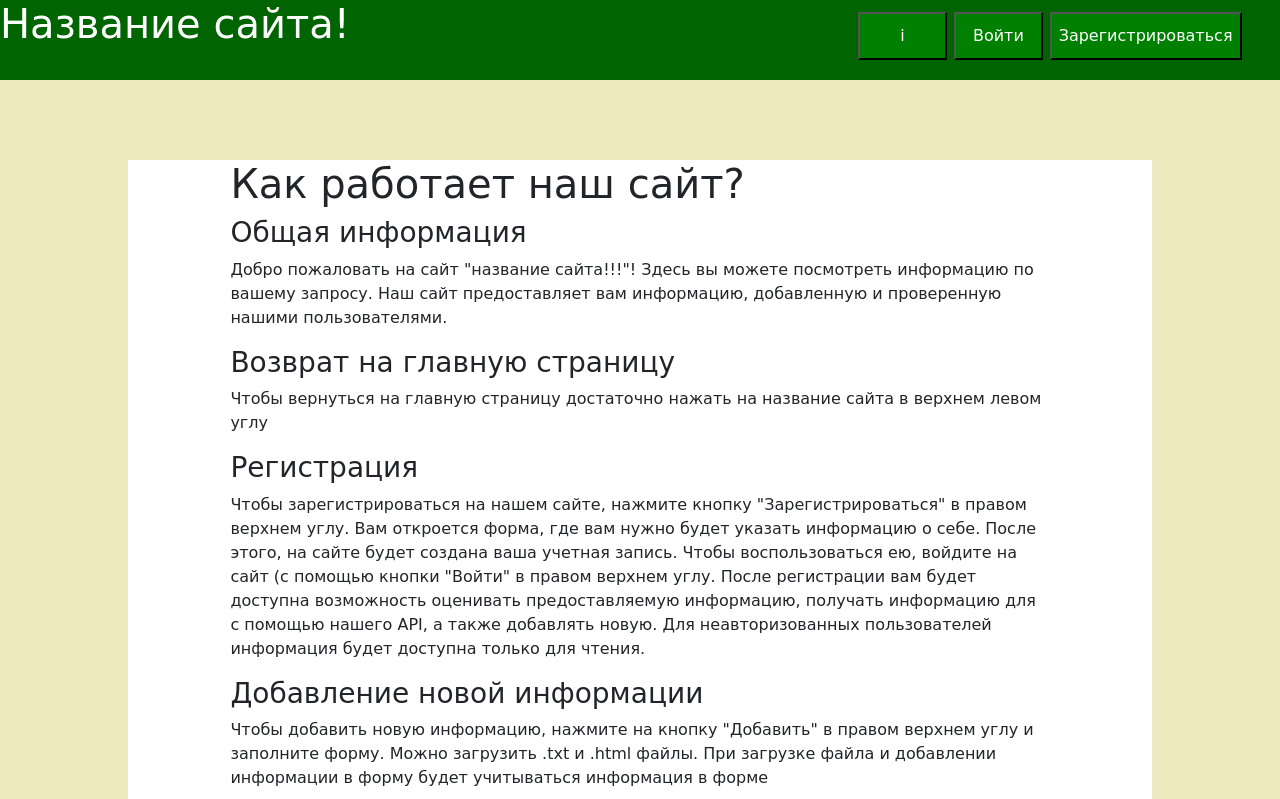
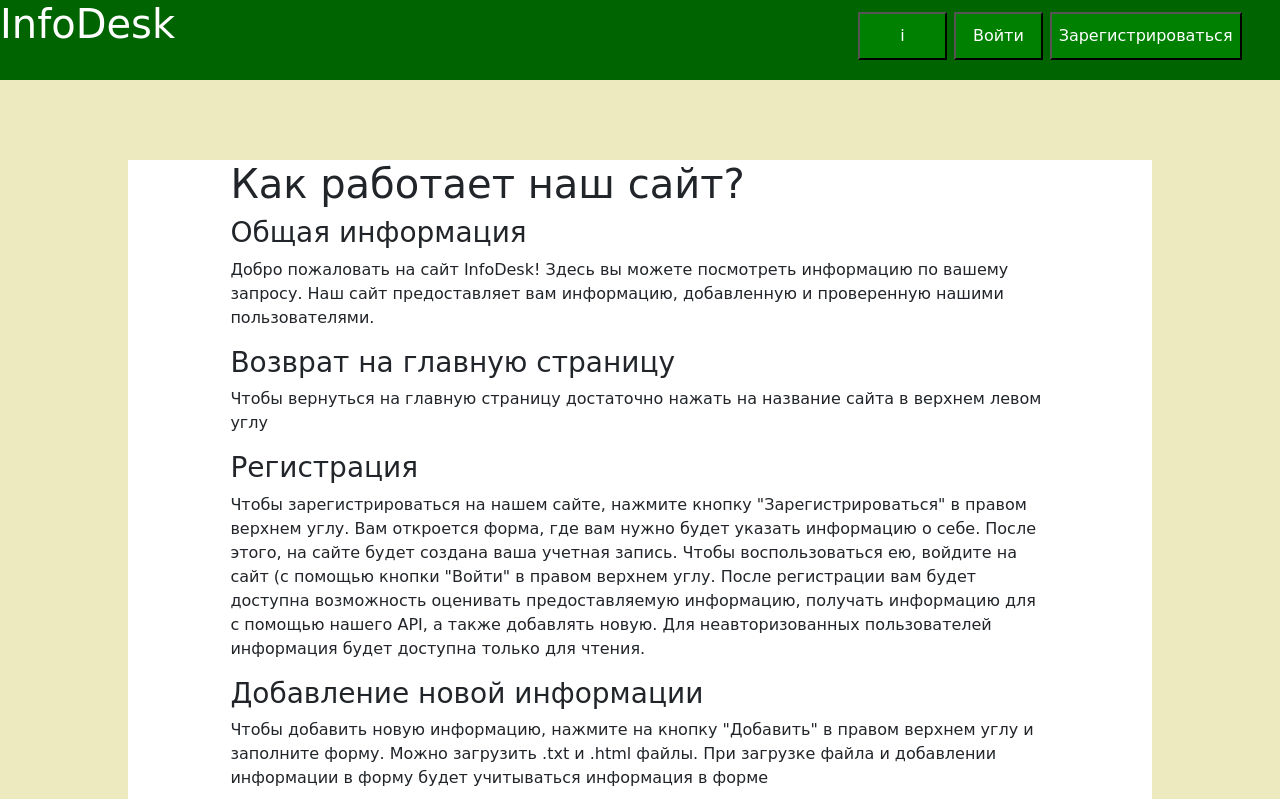
Before and after one commit to MarKGit2021/web_project, a Flask app: page /site in a window 1280 px wide. Shown: the top 799 px of the page. Run offline with Flask 2, Linux system fonts and the light colour scheme; some libraries are stand-ins or nearby versions.

Commit message:
вставил название сайта в headline.html и site_information.html где-то еще надо?

```diff
--- a/templates/headline.html
+++ b/templates/headline.html
@@ -14,7 +14,7 @@
 <div class="left_right_block"></div>
 <div class="block">
     <a style="text-decoration: none" href="/">
-        <div><h1 style="color: white" class="font_block_lobster">Название сайта!</h1></div>
+        <div><h1 style="color: white" class="font_block_lobster">InfoDesk</h1></div>
     </a>
     {% if current_user.is_authenticated %}
     <a href="/my-office"><button class="register_button" style="color: white">{{ current_user.name }}</button></a>
--- a/templates/site_information.html
+++ b/templates/site_information.html
@@ -12,7 +12,7 @@
 	<div style="left: 10%; right: 10%; width: 80%; font-family: 'Lobster', cursive; position: absolute;">
 		<h1>Как работает наш сайт?</h1>
 		<h3>Общая информация</h3>
-		<p>Добро пожаловать на сайт "название сайта!!!"! Здесь вы можете посмотреть информацию по вашему запросу.
+		<p>Добро пожаловать на сайт InfoDesk! Здесь вы можете посмотреть информацию по вашему запросу.
 		Наш сайт предоставляет вам информацию, добавленную и проверенную нашими пользователями.</p>
 		<h3>Возврат на главную страницу</h3>
 		<p>Чтобы вернуться на главную страницу достаточно нажать на название сайта в верхнем левом углу</p>
```
